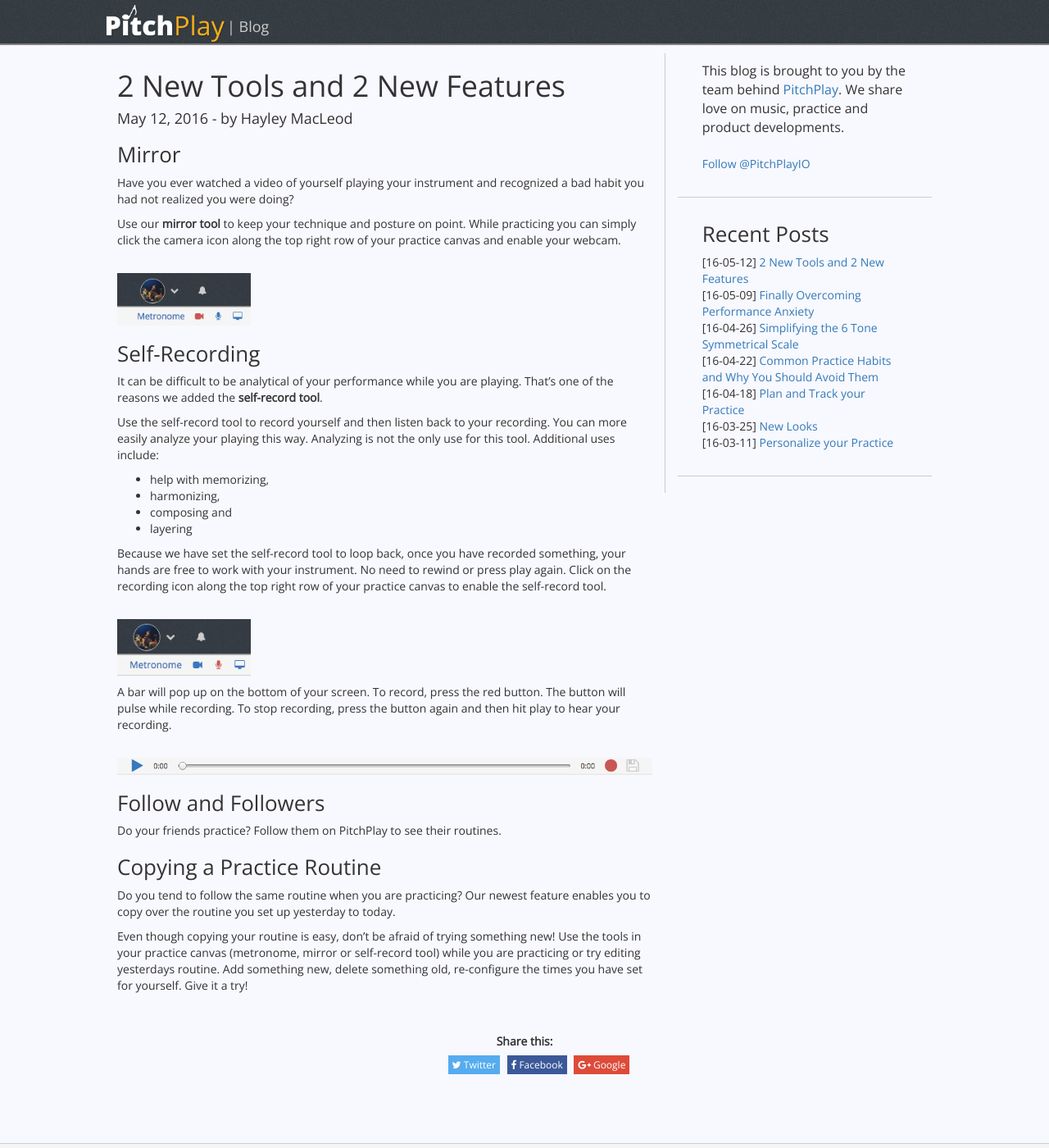
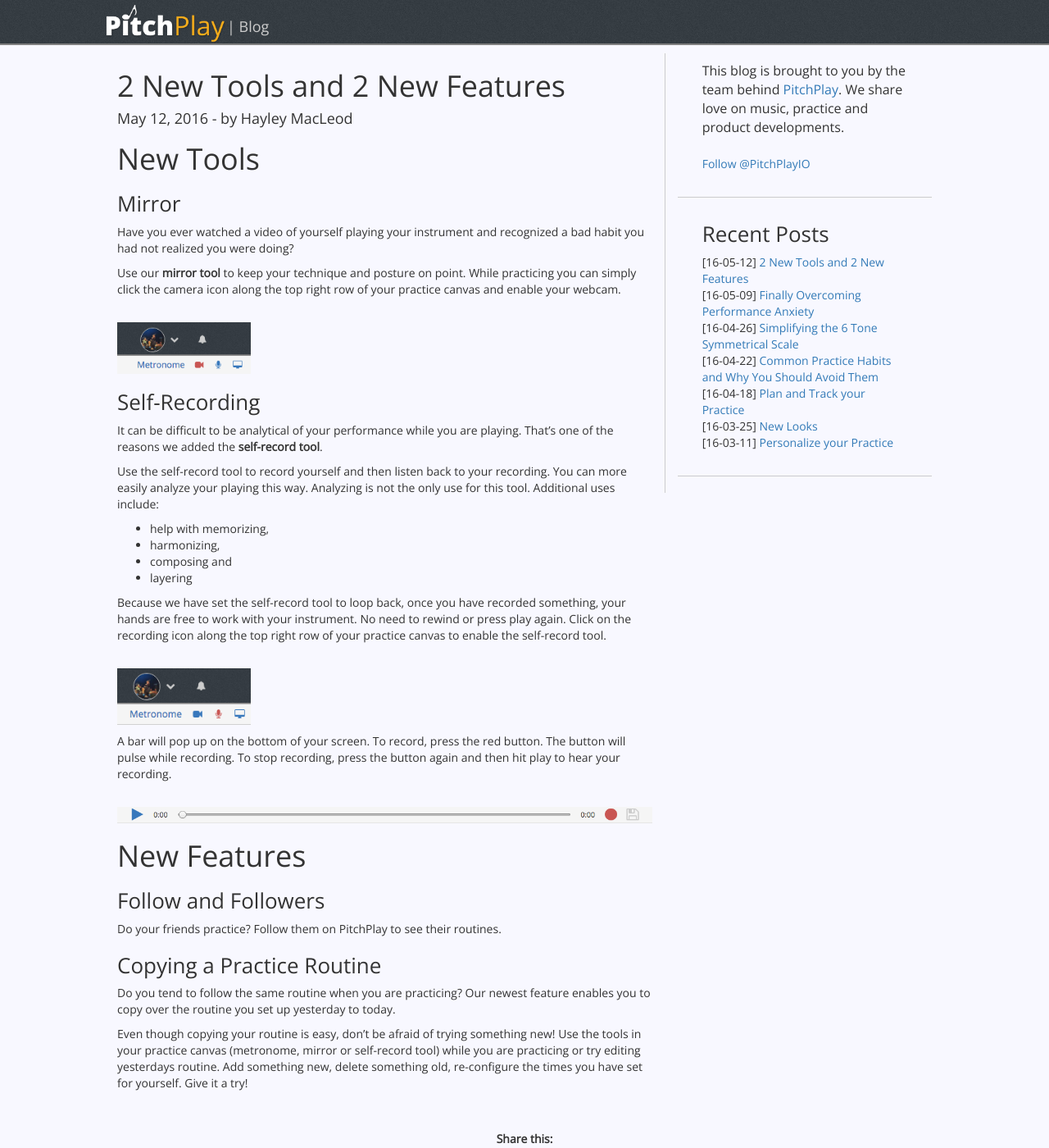
Before and after one commit to pitchplay/blog-content, a Jekyll site: the page built from _posts/2016-05-12-Look-Record-Copy.md, in a window 1280 px wide and 1400 px high. Shown: the whole window at 82% size. Built offline with Jekyll 4.4.1, drawn with Linux system fonts in a browser that asks for light colours; nearby versions of some CDN libraries; a script that is not in the unit is left out; comment, search, counter and statistics services are not loaded.

Commit message:
different headers

```diff
--- a/_posts/2016-05-12-Look-Record-Copy.md
+++ b/_posts/2016-05-12-Look-Record-Copy.md
@@ -4,6 +4,8 @@
 author: "Hayley MacLeod"
 categories: pitchplay
 ---
+# New Tools
+
 ## Mirror
 
 Have you ever watched a video of yourself playing your instrument and recognized a bad habit you had not realized you
@@ -33,6 +35,8 @@
 
 ![](/assets/img/2016-05-13/recordbar.png){:width="100%"}
 
+# New Features
+
 ## Follow and Followers
 
 Do your friends practice? Follow them on PitchPlay to see their routines.
```
